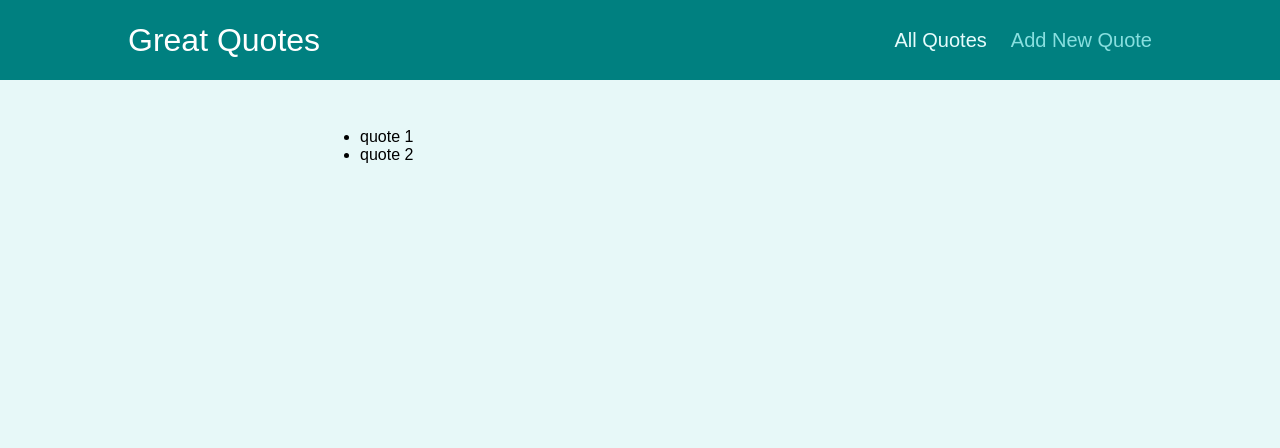
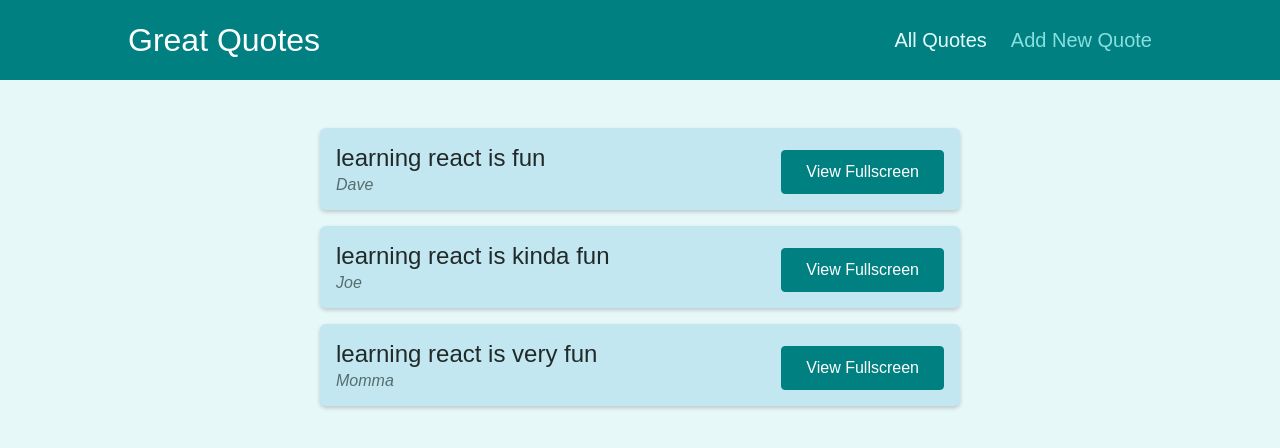
Before and after one commit to dmgudeman/277ReactRouter, a React (Create React App) app: page /quotes in a window 1280 px wide. Shown: the top 448 px of the page. Built offline with nearby package versions, Linux system fonts and the light colour scheme.

Commit message:
added quote list

```diff
--- a/src/pages/Quotes.js
+++ b/src/pages/Quotes.js
@@ -1,15 +1,20 @@
+
 
 
 import React, {Fragment} from 'react';
+import QuoteList from '../components/quotes/QuoteList';
+
+const DUMMY_QUOTES = [
+    {id: 'q1', author: 'Dave', text:"learning react is fun"},
+    {id: 'q2', author: 'Joe', text:"learning react is kinda fun"},
+    {id: 'q3', author: 'Momma', text:"learning react is very fun"},
+];
 
 const Quotes = () => {
     return (
         <Fragment>
         <main>
-        <ul>
-        <li>quote 1</li>
-        <li>quote 2</li>
-        </ul>
+       <QuoteList quotes={DUMMY_QUOTES}/>
         </main>
         </Fragment>
     )
```
Also changed, not shown: 1 other file (tests, documents, lock files or other folders).
